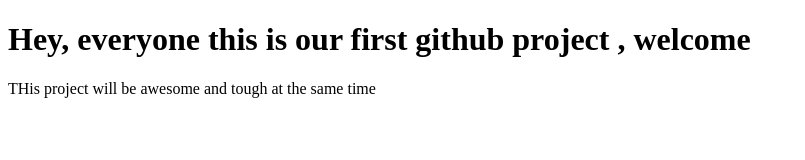
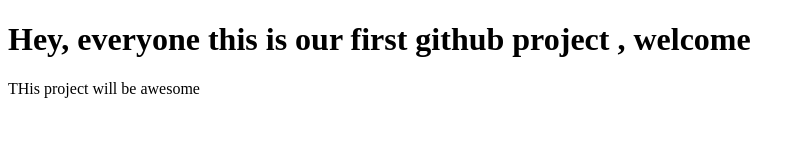
Before and after one commit to AliSoftware-D/aliandmarcy, a plain HTML site: page index.html in a window 1280 px wide. Shown: the whole page, without its empty margins (0-805 px from the left). Drawn offline with Linux system fonts and the light colour scheme.

Commit message:
little change

```diff
--- a/index.html
+++ b/index.html
@@ -8,6 +8,6 @@
   </head>
   <body>
     <h1>Hey, everyone this is our first github project , welcome</h1>
-    <p>THis project will be awesome and tough at the same time</p>
+    <p>THis project will be awesome</p>
   </body>
 </html>
```
